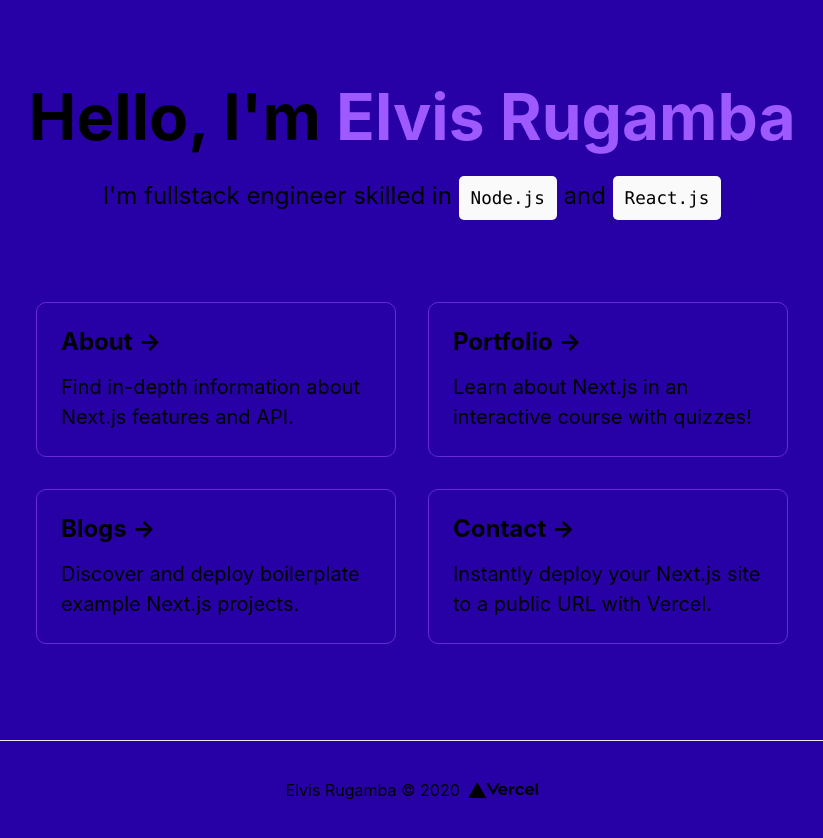
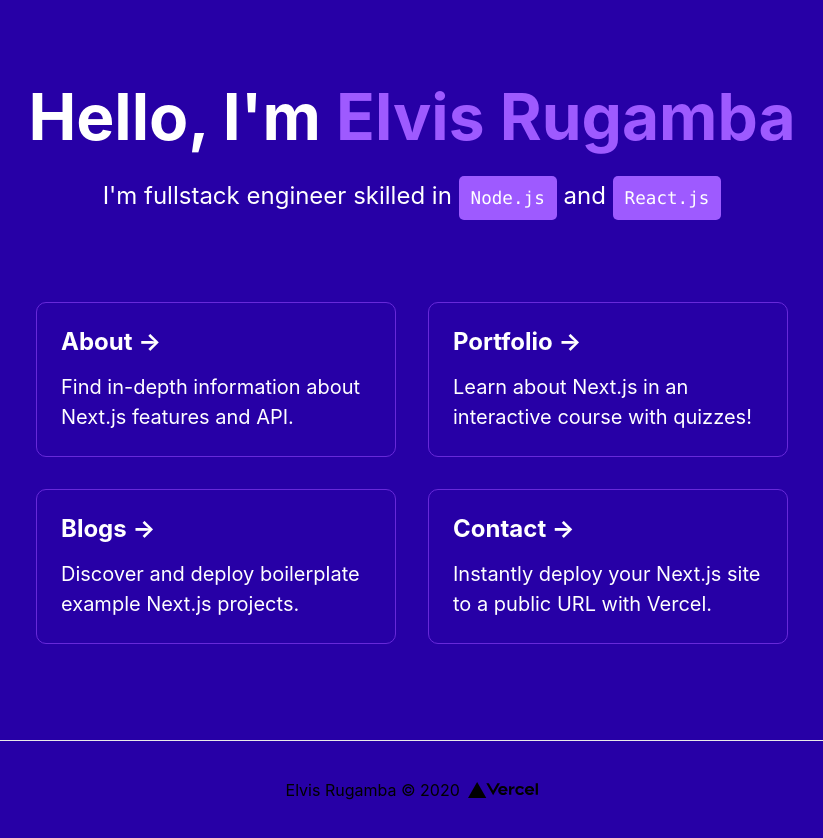
Before and after one commit to Elvis-rugamba/my-portfolio, a Next.js app: page / in a window 1280 px wide. Shown: the whole page, without its empty margins (228-1051 px from the left). Built offline with nearby package versions, Linux system fonts and the light colour scheme.

Commit message:
Update Home.module.css

```diff
--- a/styles/Home.module.css
+++ b/styles/Home.module.css
@@ -56,6 +56,7 @@
 .title,
 .description {
   text-align: center;
+  color: #ffffff;
 }
 
 .description {
@@ -64,7 +65,7 @@
 }
 
 .code {
-  background: #fafafa;
+  background: #9e5aff;
   border-radius: 5px;
   padding: 0.75rem;
   font-size: 1.1rem;
@@ -87,7 +88,7 @@
   flex-basis: 45%;
   padding: 1.5rem;
   text-align: left;
-  color: inherit;
+  color: #ffffff;
   text-decoration: none;
   border: 1px solid #6729d9;
   border-radius: 10px;
```
